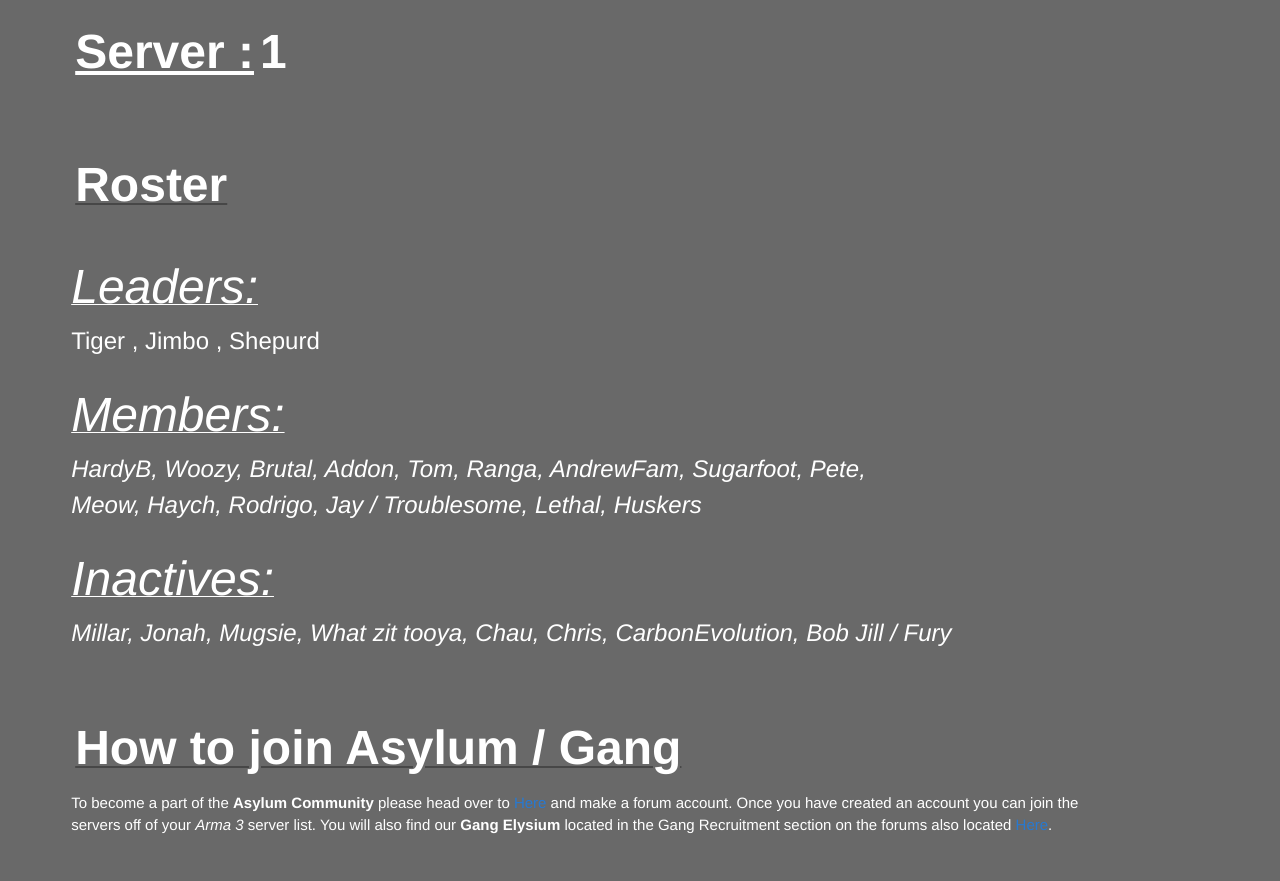
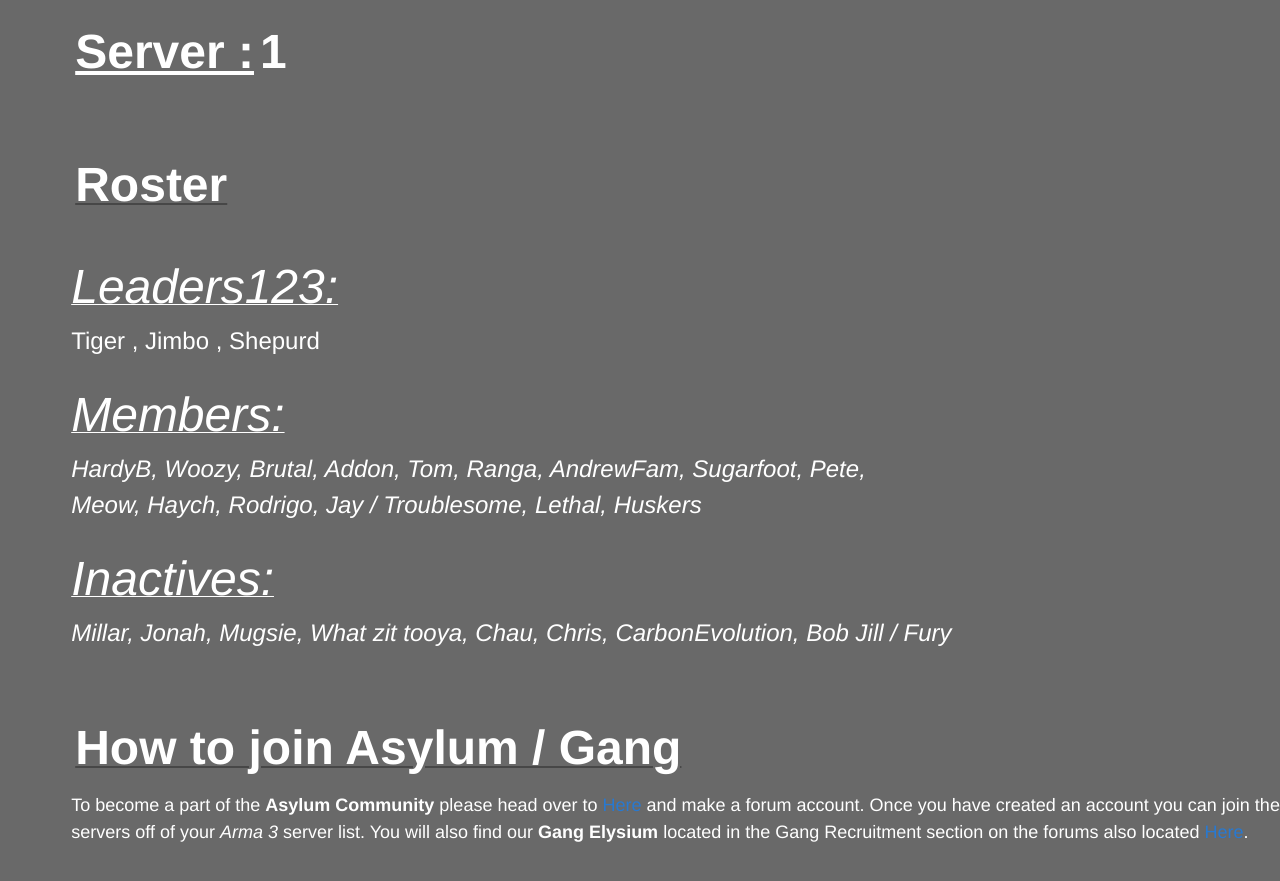
Before and after one commit to DerekR0123/Rossfitness.github.io, a Jekyll site: the page index.html, which Jekyll copies as it is, in a window 1280 px wide and 900 px high, scrolled down 367 px. Shown: the top 881 px of the window. Built offline with Jekyll 4.4.1, drawn with Linux system fonts in a browser that asks for light colours.

Commit message:
Update index.html

```diff
--- a/index.html
+++ b/index.html
@@ -30,30 +30,30 @@
         <section id="main-content">
 <a id="designer-templates" class="anchor" href="#designer-templates" aria-hidden="true><span aria-hidden="true" class="octicon octicon-link"></span></a><FONT size= "22" COLOR= "#FFFFFF"><strong>Elysium</strong></font>
 
-<h2><p><FONT size="15" COLOR= "FFFFFF"><u>Server :</u></font>        <strong><font size="23" color= "FFFFFF">1</strong></font></p></h2><br>
+<h2><p><FONT size="15" COLOR= "#FFFFFF"><u>Server :</u></font>        <strong><font size="23" color= "#FFFFFF">1</strong></font></p></h2><br>
 
 <a id="designer-templates" class="anchor" href="#designer-templates" aria-hidden="true"><span aria-hidden="true" class="octicon octicon-link"></span></a>
-<h2><u><FONT size="10" COLOR="FFFFFF">Roster</FONT></u></h2><br>
+<h2><u><FONT size="10" COLOR="#FFFFFF">Roster</FONT></u></h2><br>
 
-<p><u><FONT size="7" COLOR="FFFFFF"><em>Leaders:</em></u></FONT><br><FONT size="5" COLOR="FFFFFF">Tiger , Jimbo , Shepurd<br></em></FONT></p>
-<p><u><FONT size="7" COLOR="FFFFFF"><em>Members:</em></FONT></u></h4><br>
-<em><FONT size="5" COLOR="FFFFFF">HardyB, Woozy, Brutal, Addon, Tom, Ranga, AndrewFam, Sugarfoot, Pete,<br>
+<p><u><FONT size="7" COLOR="#FFFFFF" style="italic" family="Serif"><em>Leaders123:</em></u></FONT><br><FONT size="5" COLOR="FFFFFF">Tiger , Jimbo , Shepurd<br></em></FONT></p>
+<p><u><FONT size="7" COLOR="#FFFFFF"><em>Members:</em></FONT></u></h4><br>
+<em><FONT size="5" COLOR="#FFFFFF">HardyB, Woozy, Brutal, Addon, Tom, Ranga, AndrewFam, Sugarfoot, Pete,<br>
 Meow, Haych, Rodrigo, Jay / Troublesome, Lethal, Huskers<br></em></FONT></p>
 
-<p><u><FONT size="7" COLOR="FFFFFF"><em>Inactives:</em></u></FONT><br>
-<em><FONT size="5" COLOR="FFFFFF">Millar, Jonah, Mugsie, What zit tooya, Chau, Chris, CarbonEvolution, Bob Jill / Fury<br></em></FONT></p><br>
+<p><u><FONT size="7" COLOR="#FFFFFF"><em>Inactives:</em></u></FONT><br>
+<em><FONT size="5" COLOR="#FFFFFF">Millar, Jonah, Mugsie, What zit tooya, Chau, Chris, CarbonEvolution, Bob Jill / Fury<br></em></FONT></p><br>
 
 <a id="creating-pages-manually" class="anchor" href="#creating-pages-manually" aria-hidden="true"><span aria-hidden="true" class="octicon octicon-link"></span></a><h2><u>
 <FONT size="15" COLOR="FFFFFF">How to join Asylum / Gang</FONT></h2></u>
 
-<p>To become a part of the <strong>Asylum Community</strong> please head over to <a href="http://www.gaming-asylum.com/"><font-size="42">Here</font-size></a> and make a forum account.
+<p><FONT size="4" COLOR="#FFFFFF">To become a part of the <strong>Asylum Community</strong> please head over to <a href="http://www.gaming-asylum.com/"><font-size="42">Here</font-size></a> and make a forum account.
 Once you have created an account you can join the <br>servers off of your <em>Arma 3</em> server list. You will also find our <strong>Gang Elysium</strong> located in the
 Gang Recruitment section on the forums also located <a href="http://www.gaming-asylum.com/forums/index.php?/topic/23622-elysium-s1-na-open-eu-open/#comment-171915"><font-size="42">Here</font-size></a>.
-</p><br>
+</FONT></p><br>
 
 <a id="authors-and-contributors" class="anchor" href="#authors-and-contributors" aria-hidden="true"><span aria-hidden="true" class="octicon octicon-link"></span></a><h2><u>
-<FONT size="19" COLOR="FFFFFF">Highlights</h2></u></FONT>
-<p>Here are some of the highlights of the enjoyment to be had whilst playing in this community and in the gang Elysium. Created by in order: Tom, Jimbo, and Tiger</p>
+<FONT size="19" COLOR="#FFFFFF">Highlights</h2></u></FONT>
+<p><FONT size="4" COLOR="#FFFFFF">Here are some of the highlights of the enjoyment to be had whilst playing in this community and in the gang Elysium. Created by in order: Tom, Jimbo, and Tiger</FONT></p>
 <iframe style="float: left; width: 515px; height: 250px; margin-right: 1%; margin-bottom: 0.5em;"; src="https://www.youtube.com/embed/-IFLrD7mhZY" frameborder="0" allowfullscreen></iframe>
 <iframe style="float: left; width: 515px; height: 250px;margin-right: 1%; margin-bottom: 0.5em;" src="https://www.youtube.com/embed/XFaM52OlaFA" frameborder="0" allowfullscreen></iframe>
 <iframe style="float: left; width: 515px; height: 250px;margin-right: 1%; margin-bottom: 0.5em;" src="https://www.youtube.com/embed/m3FGJo5XnLc" frameborder="0" allowfullscreen></iframe>
```
